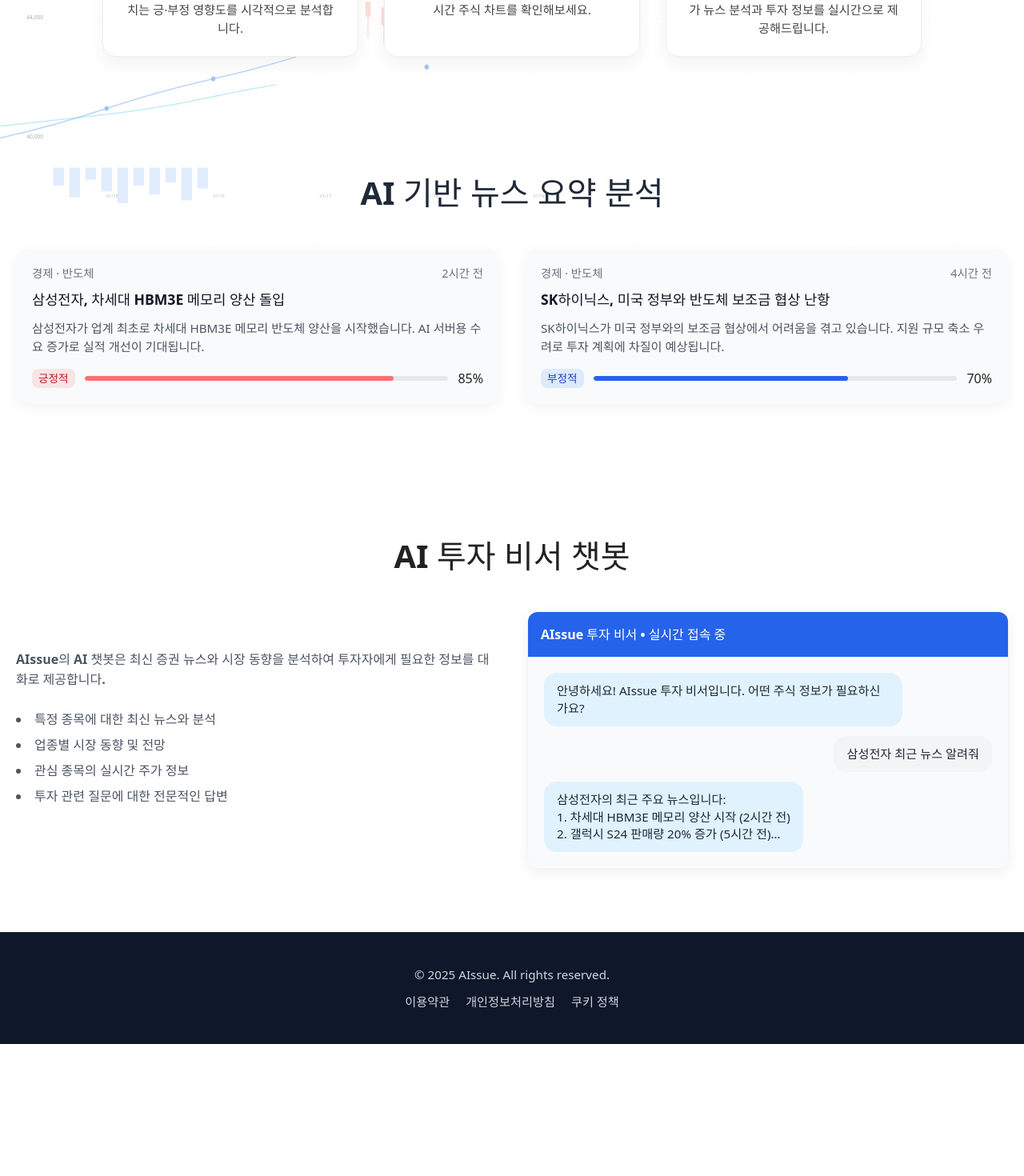
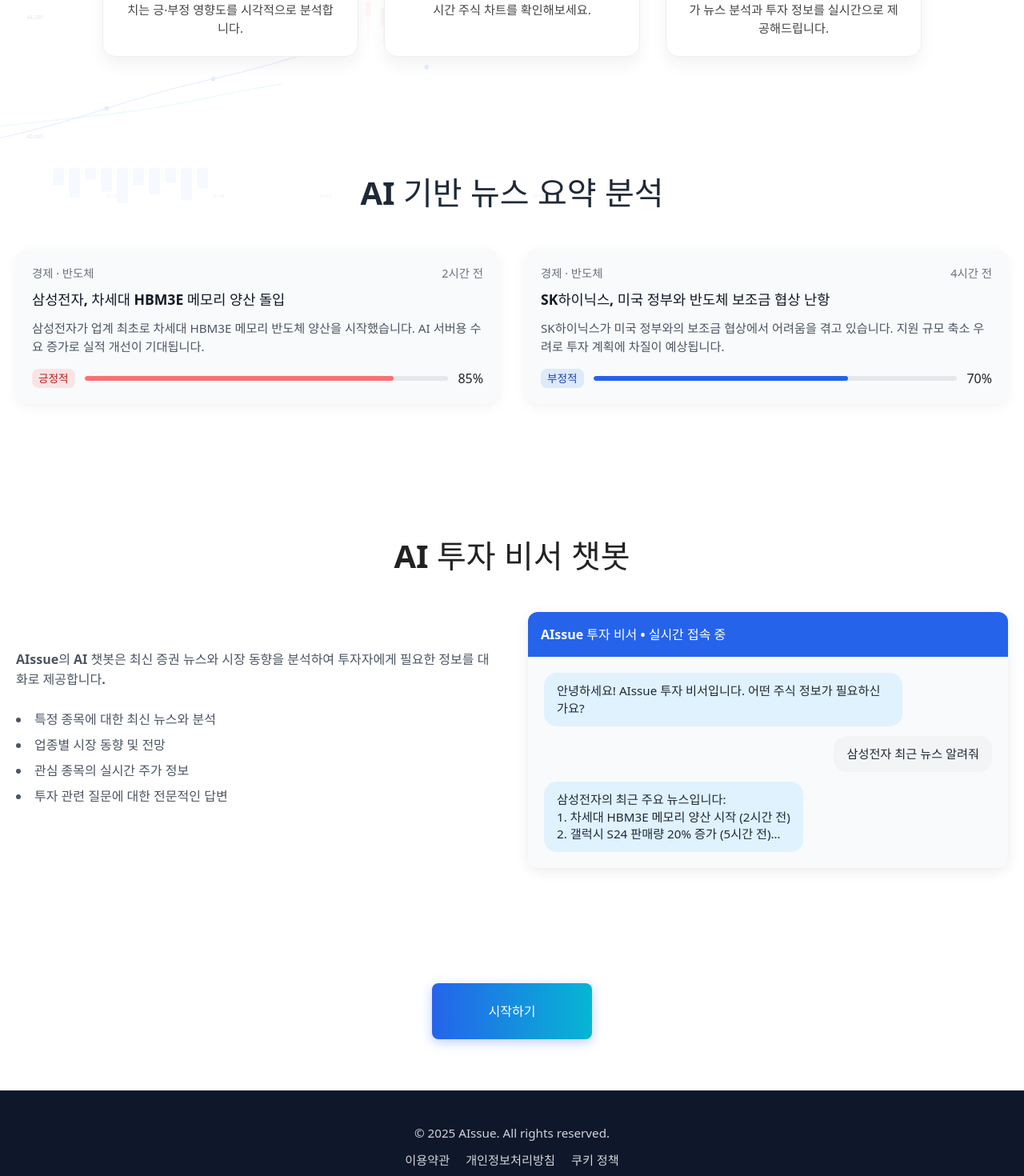
Before and after one commit to GiHyoen/AIssue, a React (Vite) app in the folder frontend/: page / in a window 1280 px wide. Shown: the part 420-1890 px from the top of the page at 80% size. Before the commit the page ends 1725 px from the top, so only its background shows below. Built offline with nearby package versions, Linux system fonts and the light colour scheme.

Commit message:
시작하기버튼
추가

```diff
--- a/frontend/src/App.tsx
+++ b/frontend/src/App.tsx
@@ -1,7 +1,7 @@
 import React from 'react';
 import { BrowserRouter as Router, Routes, Route } from 'react-router-dom';
 import IntroPage from './pages/IntroPage';
-import HomePage from './pages/HomePage'; // 나중에 만들 예정
+import HomePage from './pages/HomePage';
 import Header from './components/Header';
 
 const App = () => {
--- a/frontend/src/pages/IntroPage.tsx
+++ b/frontend/src/pages/IntroPage.tsx
@@ -7,6 +7,7 @@
   HeroSection,
   Title,
   Subtitle,
+  StartButton,
   FeatureGrid,
   FeatureCard,
   FeatureIcon,
@@ -29,6 +30,7 @@
   ChatHeader,
   ChatMessages,
   ChatBubble,
+  ChatSectionTitle,
   NewsIntroSection,
   NewsIntroHeader,
   NewsCardGrid,
@@ -41,7 +43,6 @@
   ImpactLabel,
   ImpactBarBg,
   ImpactBarFg,
-  ChatSectionTitle,
 } from '../styles/IntroStyle';
 
 const sampleNews = [
@@ -273,6 +274,9 @@
             </ChatCard>
           </ChatContainer>
         </ChatSection>
+        <StartButton onClick={handleStartClick}>
+          시작하기
+        </StartButton>
       <Footer />
     </PageWrapper>
   );
--- a/frontend/src/styles/IntroStyle.ts
+++ b/frontend/src/styles/IntroStyle.ts
@@ -163,16 +163,20 @@
 `;
 
 export const StartButton = styled.button`
+  width: 200px;
+  height: 70px;
   background: linear-gradient(to right, #2563eb, #06b6d4);
   color: white;
   padding: 12px 32px;
   border-radius: 8px;
-  font-weight: 500;
+  font-weight: 800;
   box-shadow: 0 4px 14px rgba(37, 99, 235, 0.3);
   transition: all 0.3s ease;
   border: none;
   cursor: pointer;
   margin-top: 40px;
+  display: block;
+  margin: 4rem auto;
 
   &:hover {
     transform: translateY(-3px);
@@ -180,16 +184,11 @@
   }
 `;
 
-export const MainContentWrapper = styled.main`
-  flex: 1;  // 남은 공간 채움 → Footer가 밀려 내려감
-  position: relative;
-  z-index: 1;
-`;
-
 export const ContentWrapper = styled.div`
   flex: 1;
   display: flex;
   flex-direction: column;
+  background: rgba(255, 255, 255, 0.7);
 `;
 
 // …기존 import, keyframes, 다른 styled 컴포넌트들 위에…
@@ -200,7 +199,7 @@
 export const ChatSection = styled.section`
   position: relative;
   z-index: 10;
-  background: rgba(255, 255, 255, 0);
+  background: rgba(255, 255, 255, 0.7);
   padding: 80px 20px;
 `;
 
@@ -291,7 +290,7 @@
 
 // 뉴스 분석 섹션 전체 래퍼
 export const NewsIntroSection = styled.section`
-  background: rgba(255, 255, 255, 0);
+  background: rgba(255, 255, 255, 0.7);
   padding: 80px 20px;
   position: relative;
   z-index: 10;
```
